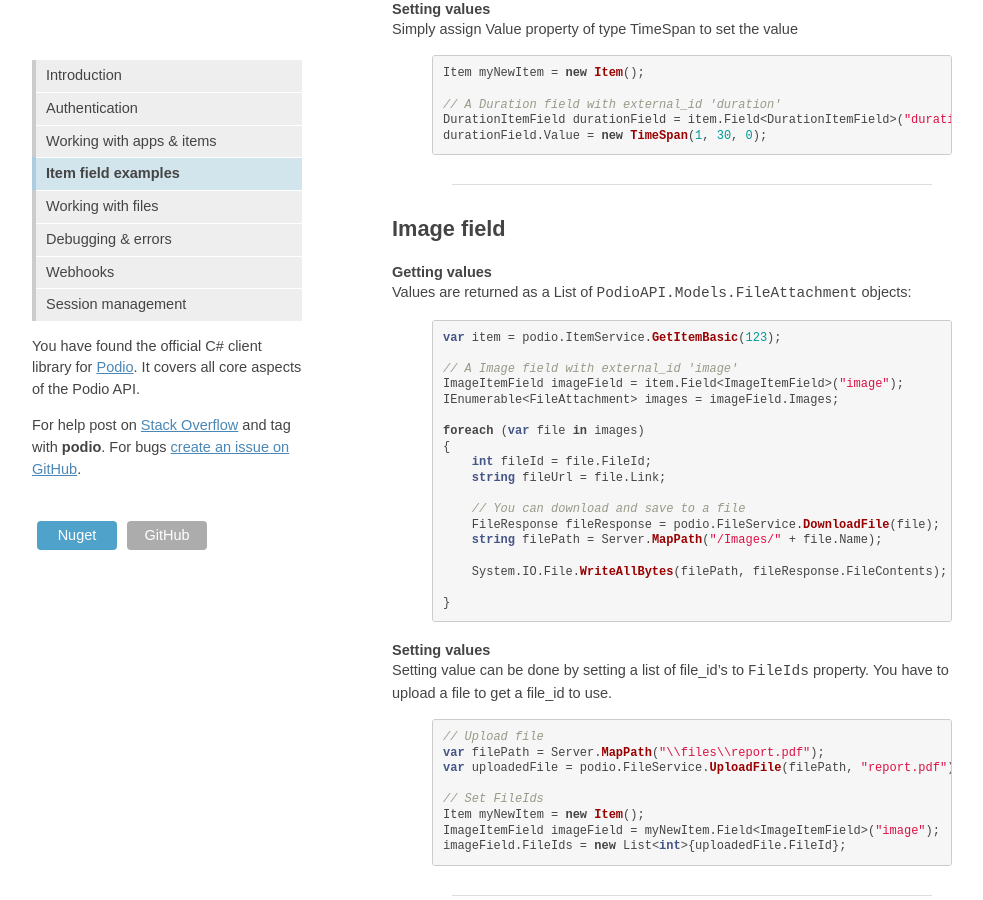
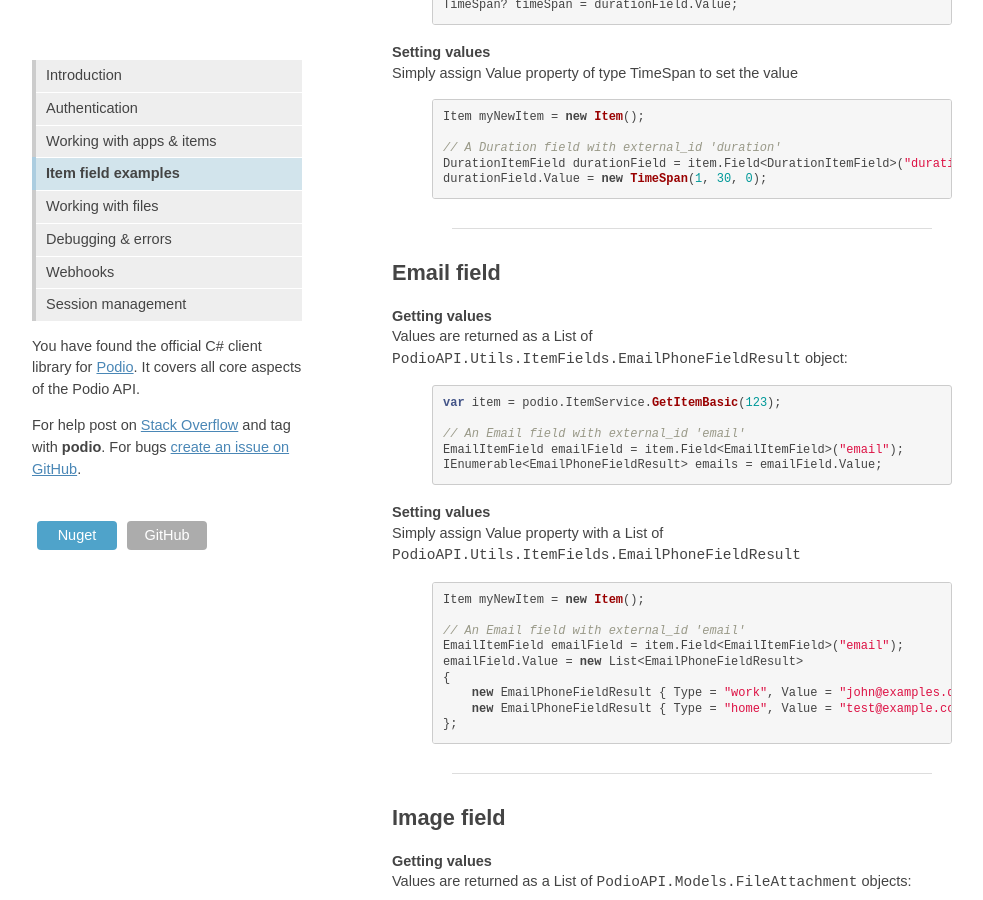
Before and after one commit to podio/podio-dotnet, a Jekyll site: the page built from fields/index.md, in a window 1280 px wide and 900 px high, scrolled down 3258 px. Shown: the whole window, without its empty margins (128-1111 px from the left). Built offline with Jekyll 4.4.1, drawn with Linux system fonts in a browser that asks for light colours; some web fonts are replaced; some of the changed text lies outside the part shown.

Commit message:
added documentation for email and phone fields

```diff
--- a/fields/index.md
+++ b/fields/index.md
@@ -13,11 +13,13 @@ Below you'll find examples for getting and setting field values for each of the
 * [Contact field](#contact-field)
 * [Date field](#date-field)
 * [Duration field](#duration-field)
+* [Email field](#email-field)
 * [Image field](#image-field)
 * [Link/embed field](#linkembed-field)
 * [Location/Google Maps field](#locationgoogle-maps-field)
 * [Money field](#money-field)
 * [Number field](#number-field)
+* [Phone field](#phone-field)
 * [Progress field](#progress-field)
 * [Text field](#text-field)
 
@@ -198,6 +200,37 @@ durationField.Value = new TimeSpan(1, 30, 0);
 
 ------------------------------------------------------------------------------
 
+## Email field
+
+#### Getting values
+Values are returned as a List of `PodioAPI.Utils.ItemFields.EmailPhoneFieldResult` object:
+
+{% highlight csharp startinline %}
+var item = podio.ItemService.GetItemBasic(123);
+
+// An Email field with external_id 'email'
+EmailItemField emailField = item.Field<EmailItemField>("email");
+IEnumerable<EmailPhoneFieldResult> emails = emailField.Value;
+{% endhighlight %}
+
+#### Setting values
+Simply assign Value property with a List of `PodioAPI.Utils.ItemFields.EmailPhoneFieldResult`
+
+{% highlight csharp startinline %}
+Item myNewItem = new Item();
+
+// An Email field with external_id 'email'
+EmailItemField emailField = item.Field<EmailItemField>("email");
+emailField.Value = new List<EmailPhoneFieldResult>
+{
+    new EmailPhoneFieldResult { Type = "work", Value = "john@examples.dk" },
+    new EmailPhoneFieldResult { Type = "home", Value = "test@example.com" },
+};
+{% endhighlight %}
+
+
+------------------------------------------------------------------------------
+
 ## Image field
 
 #### Getting values
@@ -362,6 +395,37 @@ numberField.Value = 567.89;
 
 ------------------------------------------------------------------------------
 
+## Phone field
+
+#### Getting values
+Values are returned as a List of `PodioAPI.Utils.ItemFields.EmailPhoneFieldResult` object:
+
+{% highlight csharp startinline %}
+var item = podio.ItemService.GetItemBasic(123);
+
+// A Phone field with external_id 'phone'
+PhoneItemField phoneField = item.Field<PhoneItemField>("phone");
+IEnumerable<EmailPhoneFieldResult> emails = phoneField.Value;
+{% endhighlight %}
+
+#### Setting values
+Simply assign Value property with a List of `PodioAPI.Utils.ItemFields.EmailPhoneFieldResult`
+
+{% highlight csharp startinline %}
+Item myNewItem = new Item();
+
+// A Phone field with external_id 'phone'
+PhoneItemField phoneField = item.Field<PhoneItemField>("phone");
+phoneField.Value = new List<EmailPhoneFieldResult>
+{
+    new EmailPhoneFieldResult { Type = "mobile", Value = "9847071777" },
+    new EmailPhoneFieldResult { Type = "home", Value = "8954621419" },
+};
+{% endhighlight %}
+
+
+------------------------------------------------------------------------------
+
 ## Progress field
 
 #### Getting values
```
